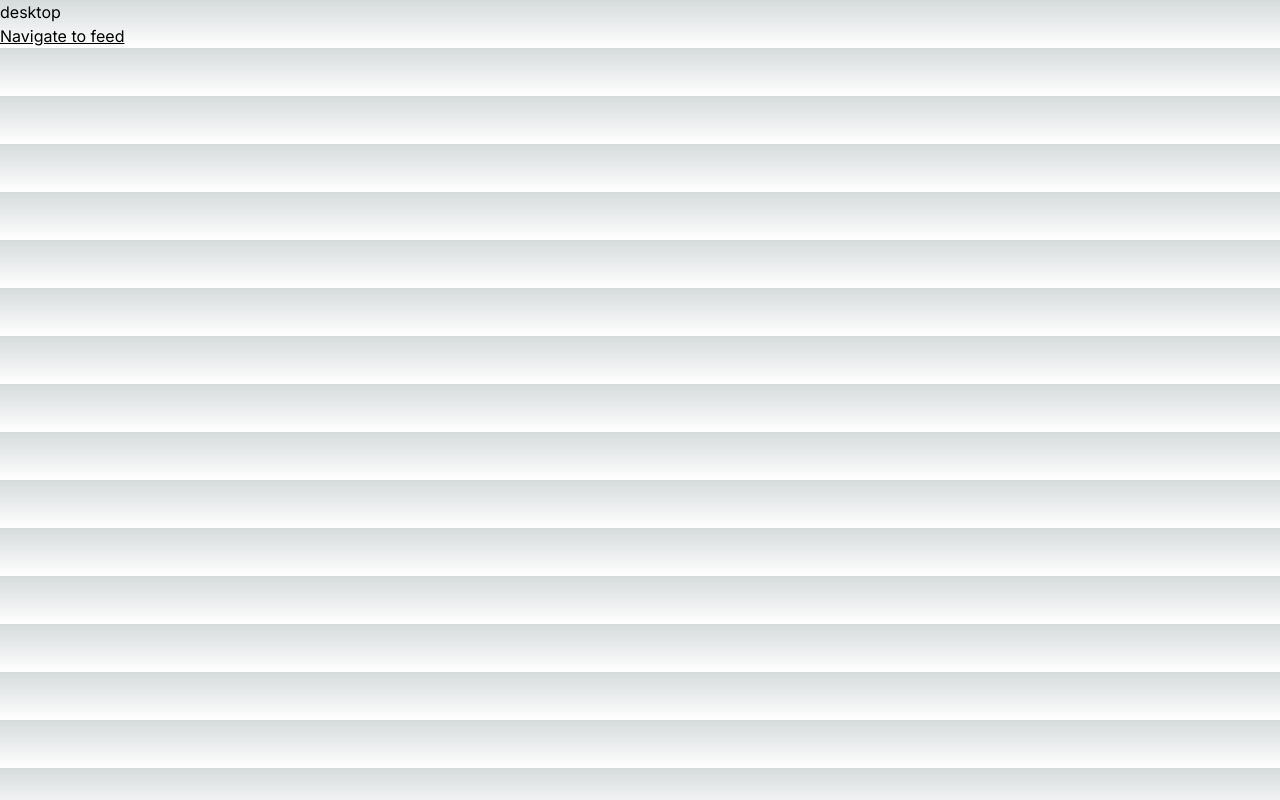
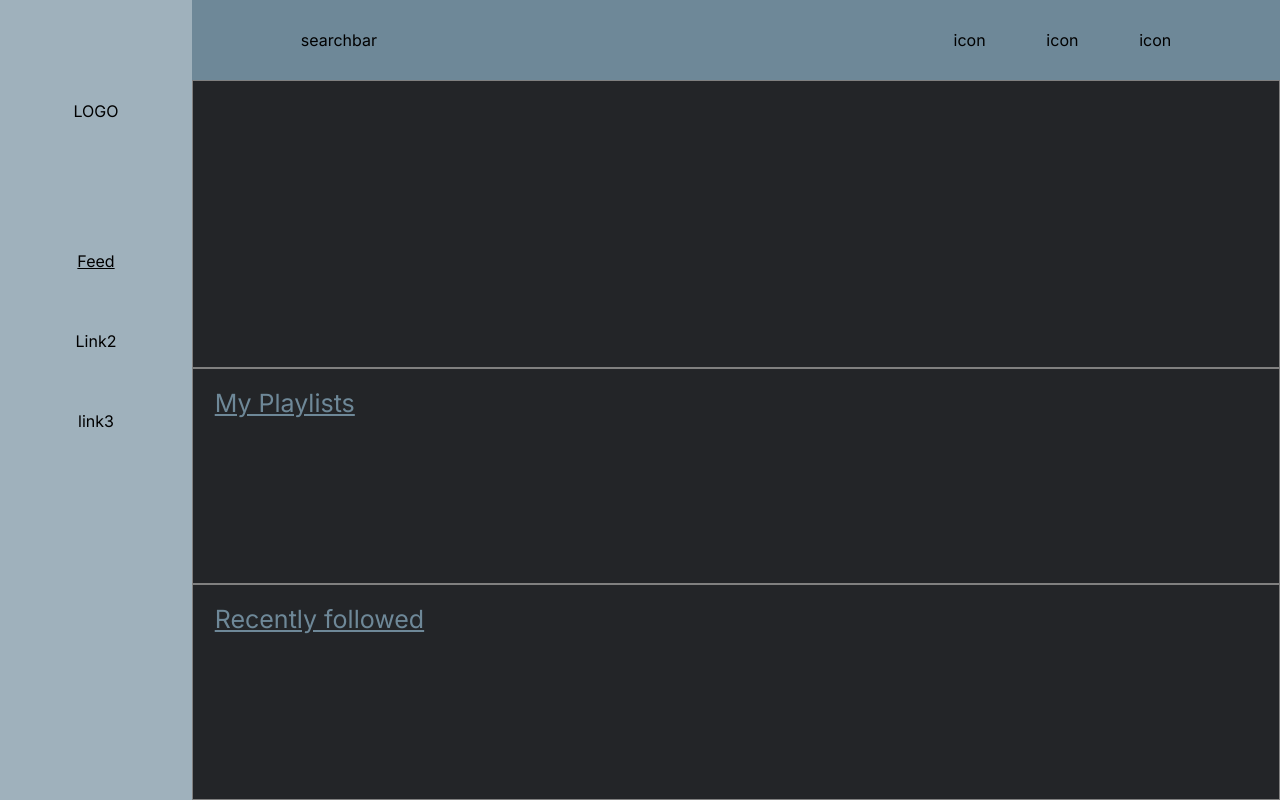
Before and after one commit to C2dricLeroy/groovz-front2, a Next.js app: page /profile in a window 1280 px wide. Built offline with nearby package versions, Linux system fonts and the light colour scheme.

Commit message:
feat(profile): design profile page for desktop

```diff
--- /dev/null
+++ b/src/app/components/profile/desktop/DesktopHeader.tsx
@@ -0,0 +1,15 @@
+import styles from"@/app/components/profile/desktop/styles.module.css"
+export default function DesktopHeader() {
+    return (
+        <header className={styles.header}>
+            <div className={styles.searchbar}>
+                <p>searchbar</p>
+            </div>
+            <div className={styles.iconContainer}>
+                <div className={styles.icon}>icon</div>
+                <div className={styles.icon}>icon</div>
+                <div className={styles.icon}>icon</div>
+            </div>
+        </header>
+    )
+}
--- /dev/null
+++ b/src/app/components/profile/desktop/DesktopNav.tsx
@@ -0,0 +1,16 @@
+import styles from "@/app/components/profile/desktop/styles.module.css"
+import Link from "next/link";
+export default function DesktopNav() {
+    return (
+        <nav className={styles.nav}>
+            <p>LOGO</p>
+            <div className={styles.linkContainer}>
+                <Link href={'/feed'}>
+                    <p className={styles.underline}>Feed</p>
+                </Link>
+                <p>Link2</p>
+                <p>link3</p>
+            </div>
+        </nav>
+    )
+}
--- a/src/app/components/profile/desktop/DesktopProfile.tsx
+++ b/src/app/components/profile/desktop/DesktopProfile.tsx
@@ -1,9 +1,11 @@
 "use client";
 
 import Link from "next/link";
-import styles from "@/styles/styles.module.css";
+import styles from "@/app/components/profile/desktop/styles.module.css";
 import {useEffect, useState} from "react";
 import {User} from "@/classes/User";
+import DesktopHeader from "@/app/components/profile/desktop/DesktopHeader";
+import DesktopNav from "@/app/components/profile/desktop/DesktopNav";
 
 export default function DesktopProfile(){
     const [user, setUser] = useState(null);
@@ -17,11 +19,23 @@ export default function DesktopProfile(){
         fetchUser();
     }, []);
     return (
-        <div>
-            <p>desktop</p>
-            <Link href={'/feed'}>
-                <p className={styles.underline}>Navigate to feed</p>
-            </Link>
+        <div className={styles.page}>
+            <DesktopHeader></DesktopHeader>
+            <DesktopNav></DesktopNav>
+            <div className={styles.container}>
+                <div className={styles.userInformations}>
+
+                </div>
+                <div className={styles.playlistContainer}>
+                    <h2 className={styles.subtitle}>My Playlists</h2>
+                </div>
+                <div className={styles.followedContainer}>
+                    <h2 className={styles.subtitle}>Recently followed</h2>
+                </div>
+            </div>
+
+
+
         </div>
     )
 }
--- /dev/null
+++ b/src/app/components/profile/desktop/styles.module.css
@@ -0,0 +1,96 @@
+.page {
+    width: 100%;
+    height: auto;
+    min-height: 100vh;
+    background-color: #232528;
+}
+
+
+.header {
+    position: fixed;
+    top: 0;
+    left: 15%;
+    right: 0;
+    background-color: #6E8898;
+    height: 10%;
+    display: flex;
+    flex-direction: row;
+    justify-content: space-evenly;
+    align-items: center;
+}
+
+.nav {
+    position: fixed;
+    top: 0;
+    left: 0;
+    z-index: 1000;
+    background-color: #9FB1BC;
+    width: 15%;
+    height: 100vh;
+    display: flex;
+    justify-content: space-evenly;
+    align-items: center;
+    flex-direction: column;
+}
+
+.linkContainer {
+    height: auto;
+    min-height: 30vh;
+    display: flex;
+    flex-direction: column;
+    justify-content: space-around;
+    align-items: center;
+    margin-bottom: 30vh;
+}
+
+.iconContainer {
+    width: 20%;
+    min-width: 20%;
+    display: flex;
+    justify-content: space-between;
+    align-items: center;
+
+}
+
+.searchbar {
+    width: 50%;
+    min-width: 50%;
+}
+
+.container {
+    width: 85%;
+    height: 90%;
+    position: fixed;
+    top: 10%;
+    left: 15%;
+    color: white
+}
+
+.underline {
+    text-decoration: underline;
+}
+
+.userInformations {
+    width: 100%;
+    height: 40%;
+    border: 1px solid grey;
+}
+
+.playlistContainer {
+    width: 100%;
+    height: 30%;
+    border: 1px solid grey;
+}
+.followedContainer {
+    width: 100%;
+    height: 30%;
+    border: 1px solid grey;
+}
+
+.subtitle {
+    color: #6E8898;
+    margin-top: 1.5%;
+    margin-left: 2%;
+    font-size: 25px;
+    text-decoration: underline;
+}
--- a/src/app/components/profile/mobile/styles.module.css
+++ b/src/app/components/profile/mobile/styles.module.css
@@ -69,6 +69,7 @@
     flex-direction: row;
     justify-content: space-evenly;
 }
+
 .mobileHeader {
     width: 100%;
     height: 8%;
```
